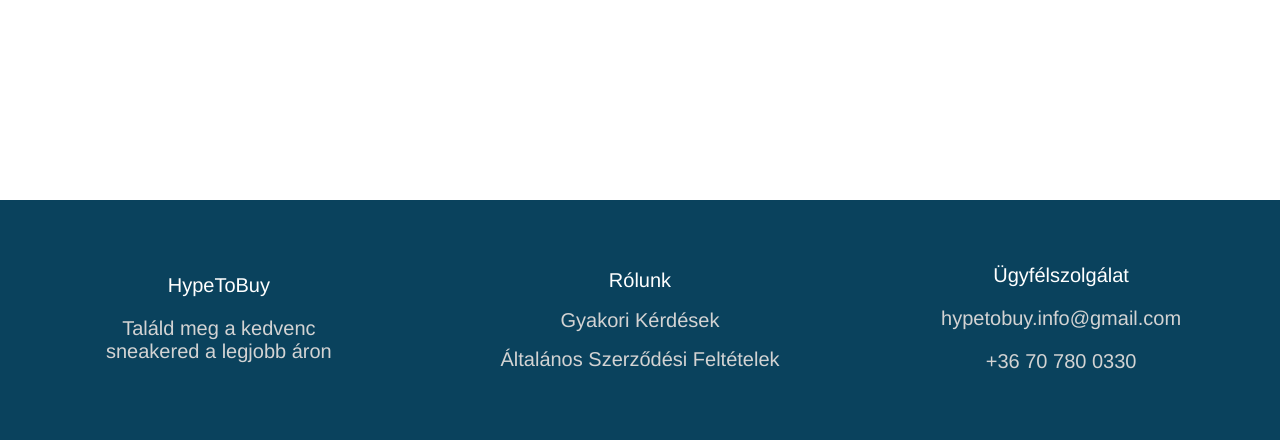
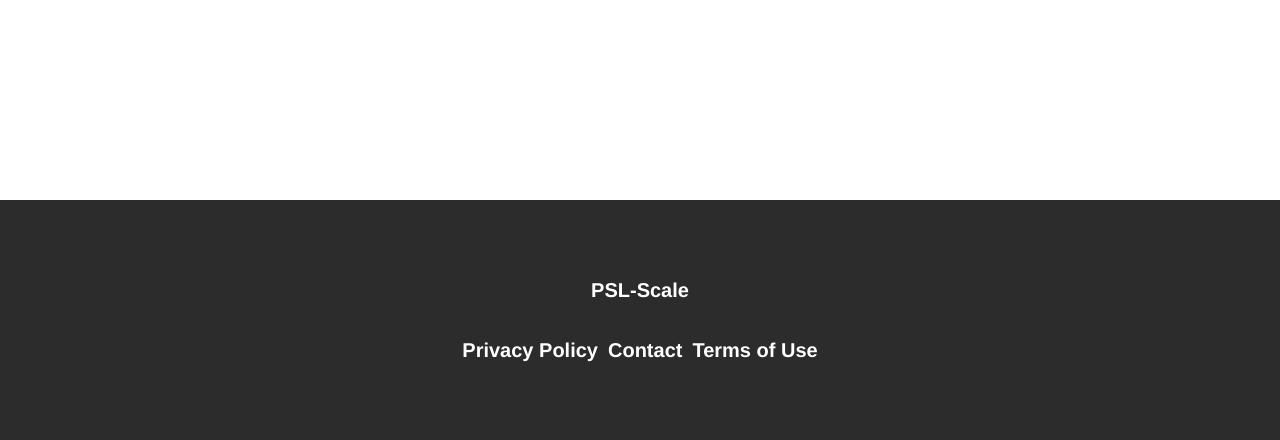
Before and after one commit to Bacika69/htp, a Django app: page /room/1/ in a window 1280 px wide. Shown: the part 746-1186 px from the top of the page. Run offline with Django 5.2, Linux system fonts and the light colour scheme; data comes from the database, SQL or seed files in the repository; some web fonts are replaced.

Commit message:
Update end.html

```diff
--- a/templates/end.html
+++ b/templates/end.html
@@ -2,13 +2,12 @@
 <style>
     .end {
         position: absolute;
-        background-color: rgb(10,66,93);
+        background-color: #2c2c2c; /* Sötétszürke háttér */
         display: flex;
-        justify-content: space-between;
+        justify-content: center; /* Középre igazítás */
         align-items: center;
         height: 30%;
         width: 100%;
-        /* overflow: hidden; */
         left: 0;
         z-index: 900;
         padding: 0 3%;
@@ -17,28 +16,27 @@
 
     .hs_end {
         display: flex;
-        justify-content: space-between;
+        justify-content: center; /* Középre igazítás */
         align-items: center;
         width: 100%;
     }
 
     .h_div {
         text-align: center;
-        flex-basis: 30%; /* Biztosítja, hogy a szélső elemek fix szélességűek legyenek */
+        flex-basis: 30%;
         max-width: 30%;
         box-sizing: border-box;
     }
 
     .h2_end, .h3_end {
-        color: white;
+        color: white; /* Fehér szöveg */
         font-family: helvetica;
-        font-weight: 110;
         text-align: center;
         font-size: 20px;
     }
 
     .h3_end {
-        color: lightgray;
+        color: white; /* Fehér szöveg */
     }
 
     #hr_end {
@@ -72,6 +70,7 @@
 
         .h2_end, .h3_end {
             font-size: 15px;
+            font-weight: bold;
         }
 
         #hr_end {
@@ -83,23 +82,22 @@
 
 <div class="end">
     <div class="hs_end">
-        <div class="h_div">
-            <h2 class="h2_end">HypeToBuy</h2>
-            <h3 class="h3_end">Találd meg a kedvenc<br> sneakered a legjobb áron</h3>
-        </div>
         <hr id="hr_end">
         <div class="h_div">
-            <h2 class="h2_end">Rólunk</h2>
-            <a  method="GET" href="{% url 'gyakorikerdesek'%}"  style="text-decoration: none; cursor: pointer;"><h2 class="h3_end">Gyakori Kérdések</h2></a>
-            <a style="text-decoration: none; cursor: pointer;" href="{% static 'images/ÁSZF.docx' %}" download><h2 class="h3_end">Általános Szerződési Feltételek</h2></a>
-            <!-- <a method="GEt" href="{% url 'gyakorikerdesek'%}?q=rolunk" style="text-decoration: none; cursor: pointer;"><h2 class=h3_end>Rólunk</h2></a> -->
+            <h2 class="h2_end">PSL-Scale</h2>
+            <h3 class="h3_end"></h3>
+            <div style="display: flex; gap :10px; justify-content: center;">
+                <a method="GET" href="{% url 'gyakorikerdesek'%}" style="text-decoration: none; cursor: pointer;">
+                <h2 class="h3_end">Privacy Policy</h2>
+            </a>
+            <a method="GET" href="{% url 'contact'%}" style="text-decoration: none; cursor: pointer;">
+                <h2 class="h3_end">Contact</h2>
+            </a>
+            <a method="GET" href="{% url 'term'%}" style="text-decoration: none; cursor: pointer;">
+                <h2 class="h3_end">Terms of Use</h2>
+            </a>
+            </div>
+
         </div>
-        <hr id="hr_end">
-        <div class="h_div">
-            <h2 class="h2_end">Ügyfélszolgálat</h2>
-            <h3 class="h3_end">hypetobuy.info@gmail.com</h3>
-            <h3 class="h3_end">+36 70 780 0330</h3>
-        </div>
-
     </div>
 </div>
```
